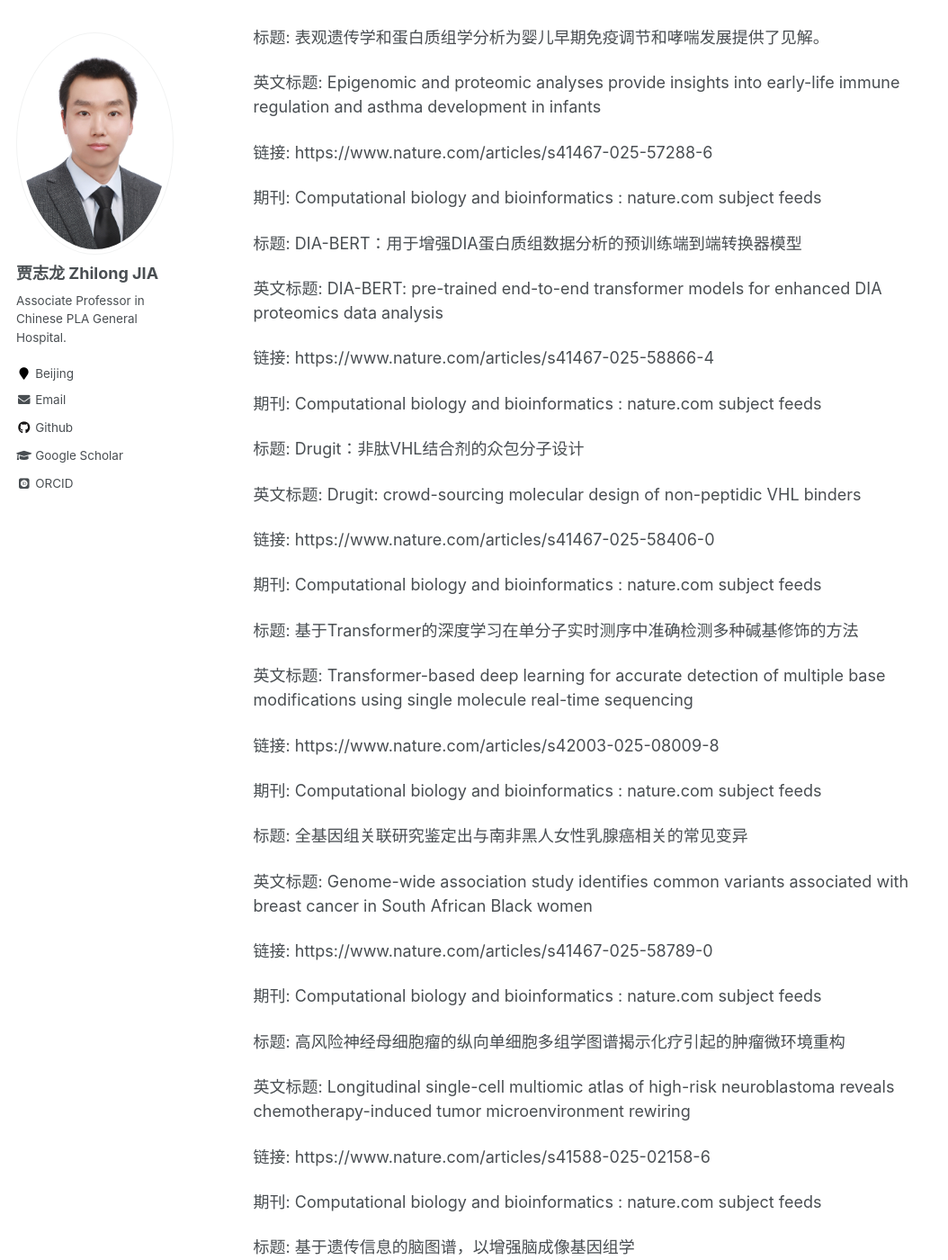
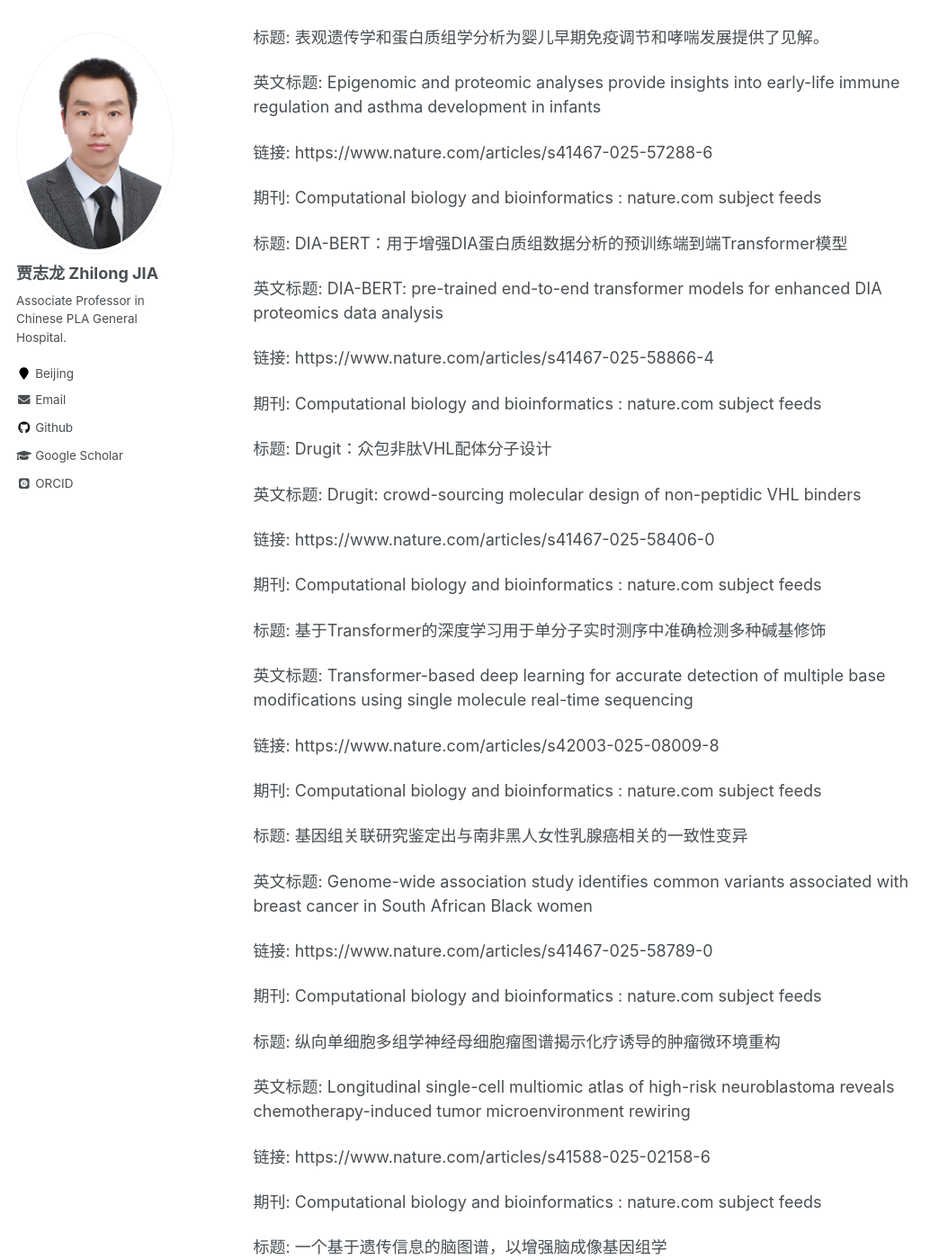
Before and after one commit to zhilongjia/zhilongjia.github.io, a Jekyll site: the page built from _posts/2025-04-15-12_articles_updated.md, in a window 1280 px wide and 1400 px high, scrolled down 264 px. Shown: the whole window at 90% size, without its empty margins (0-1054 px from the left). Built offline with Jekyll 4.4.1, drawn with Linux system fonts in a browser that asks for light colours; some web fonts are replaced; some of the changed text lies outside the part shown.

Commit message:
update posts

```diff
--- a/_posts/2025-04-15-12_articles_updated.md
+++ b/_posts/2025-04-15-12_articles_updated.md
@@ -18,7 +18,7 @@ tags:
 
 期刊: Computational biology and bioinformatics : nature.com subject feeds
 
-标题: DIA-BERT：用于增强DIA蛋白质组数据分析的预训练端到端转换器模型
+标题: DIA-BERT：用于增强DIA蛋白质组数据分析的预训练端到端Transformer模型
 
 英文标题: DIA-BERT: pre-trained end-to-end transformer models for enhanced DIA proteomics data analysis
 
@@ -28,7 +28,7 @@ tags:
 
 期刊: Computational biology and bioinformatics : nature.com subject feeds
 
-标题: Drugit：非肽VHL结合剂的众包分子设计
+标题: Drugit：众包非肽VHL配体分子设计
 
 英文标题: Drugit: crowd-sourcing molecular design of non-peptidic VHL binders
 
@@ -38,7 +38,7 @@ tags:
 
 期刊: Computational biology and bioinformatics : nature.com subject feeds
 
-标题: 基于Transformer的深度学习在单分子实时测序中准确检测多种碱基修饰的方法
+标题: 基于Transformer的深度学习用于单分子实时测序中准确检测多种碱基修饰
 
 英文标题: Transformer-based deep learning for accurate detection of multiple base modifications using single molecule real-time sequencing
 
@@ -48,7 +48,7 @@ tags:
 
 期刊: Computational biology and bioinformatics : nature.com subject feeds
 
-标题: 全基因组关联研究鉴定出与南非黑人女性乳腺癌相关的常见变异
+标题: 基因组关联研究鉴定出与南非黑人女性乳腺癌相关的一致性变异
 
 英文标题: Genome-wide association study identifies common variants associated with breast cancer in South African Black women
 
@@ -58,7 +58,7 @@ tags:
 
 期刊: Computational biology and bioinformatics : nature.com subject feeds
 
-标题: 高风险神经母细胞瘤的纵向单细胞多组学图谱揭示化疗引起的肿瘤微环境重构
+标题: 纵向单细胞多组学神经母细胞瘤图谱揭示化疗诱导的肿瘤微环境重构
 
 英文标题: Longitudinal single-cell multiomic atlas of high-risk neuroblastoma reveals chemotherapy-induced tumor microenvironment rewiring
 
@@ -68,7 +68,7 @@ tags:
 
 期刊: Computational biology and bioinformatics : nature.com subject feeds
 
-标题: 基于遗传信息的脑图谱，以增强脑成像基因组学
+标题: 一个基于遗传信息的脑图谱，以增强脑成像基因组学
 
 英文标题: A genetically informed brain atlas for enhancing brain imaging genomics
 
```
Also changed, not shown: other parts of _posts/2025-04-15-12_articles_updated.md (+6 -4 lines), _posts/2025-04-16-10_articles_updated.md (added, +105 -0 lines).
